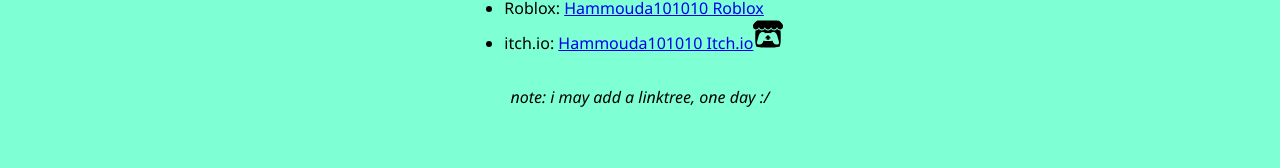
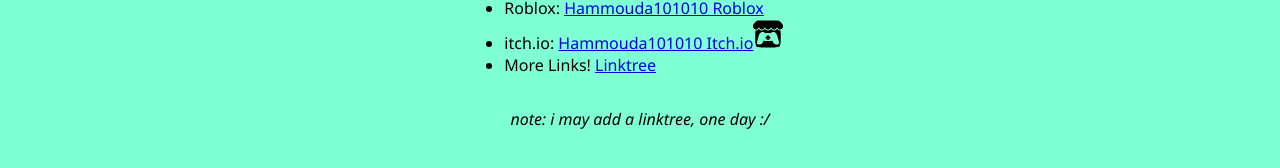
Before and after one commit to hammouda101010/Website, a plain HTML site: page links.html in a window 1280 px wide. Shown: the part 310-478 px from the top of the page. Drawn offline with Linux system fonts and the light colour scheme.

Commit message:
Update links.html

```diff
--- a/links.html
+++ b/links.html
@@ -24,6 +24,7 @@
                 <li> Reddit: <a href="https://www.reddit.com/user/hammouda101010/">Hammouda101010 Reddit</a><img src=imgs/reddit.svg width="30" height="30" alt="reddit"> </li>
                 <li>Roblox: <a href="web.roblox.com/users/1184882989/profile">Hammouda101010 Roblox</a></li>
                 <li>itch.io: <a href="https://hammouda101010.itch.io/">Hammouda101010 Itch.io</a><img src=imgs/itchio.svg width="30" height="30" alt="Itch.io"></li>
+                <li>More Links! <a href=https://linktr.ee/hammouda101010>Linktree</a></li>
             </ul>
             </p>
             <p><em>note: i may add a linktree, one day :/</em></p>
```
